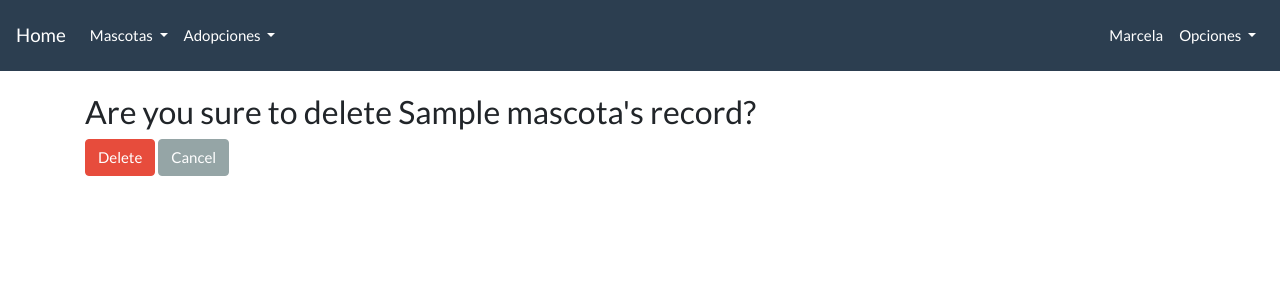
After one commit to lmarcela/DjangoRefugioDeAnimales, a Django app: template templates/mascota/mascotaDelete.html in a window 1280 px wide. The commit adds this page. Shown: the top 300 px of the page. Run offline with Django 3.2, Linux system fonts and the light colour scheme; the template is opened without the code that fills it: most values are stand-ins (such as "Sample title", 1, 10 or a date in 2020); some libraries are stand-ins or nearby versions.

Commit message:
Paso 26 del README. Actualizar y eliminar registros de Mascota (vista basada en funciones)

```diff
--- a/apps/mascota/urls.py
+++ b/apps/mascota/urls.py
@@ -1,10 +1,12 @@
 from django.urls import path
 from django.conf.urls import url, include
 
-from apps.mascota.views import index, mascota_view, mascota_list
+from apps.mascota.views import index, mascota_view, mascota_list, mascota_edit, mascota_delete
 
 urlpatterns = [
     path('', index, name='index'),
     path('nuevo/', mascota_view, name='mascota_crear'),
     path('listar/', mascota_list, name='mascota_listar'),
+    path('editar/<id_mascota>/', mascota_edit, name='mascota_editar'),
+    path('eliminar/<id_mascota>/', mascota_delete, name='mascota_eliminar'),
 ]
--- /dev/null
+++ b/templates/mascota/mascotaDelete.html
@@ -0,0 +1,11 @@
+{% extends 'base/base.html' %}
+
+{% block content %}
+<br>
+<form method="post">
+        {% csrf_token %}
+        <h3>Are you sure to delete {{ mascota.nombre }}'s record?</h3>
+        <button class="btn btn-danger" type="submit">Delete</button>
+        <a class="btn btn-secondary" href="{% url 'mascota_listar' %}">Cancel</a>
+</form>
+{% endblock %}
--- a/templates/mascota/mascotaList.html
+++ b/templates/mascota/mascotaList.html
@@ -9,6 +9,7 @@
                         <th>Edad</th>
                         <th>Fecha de rescate</th>
                         <th>Adoptante</th>
+                        <th>Acciones</th>
                 </tr>
         </thead>
         <tbody>
@@ -21,6 +22,10 @@
                         <td>{{mascota.edad_aproximada}}</td>
                         <td>{{mascota.fecha_rescate}}</td>
                         <td>{{mascota.persona.nombre}} {{mascota.persona.apellidos}}</td>
+                        <td>
+                                        <a href="{% url 'mascota_editar' mascota.id %}" class="btn btn-primary">Editar</a>
+                                        <a href="{% url 'mascota_eliminar' mascota.id %}" class="btn btn-danger">Eliminar</a>
+                        </td>
                 </tr>
                 {% endfor %}
                 {% else %}
```
Also changed, not shown: apps/mascota/views.py (+19 -1 lines), README.md.
